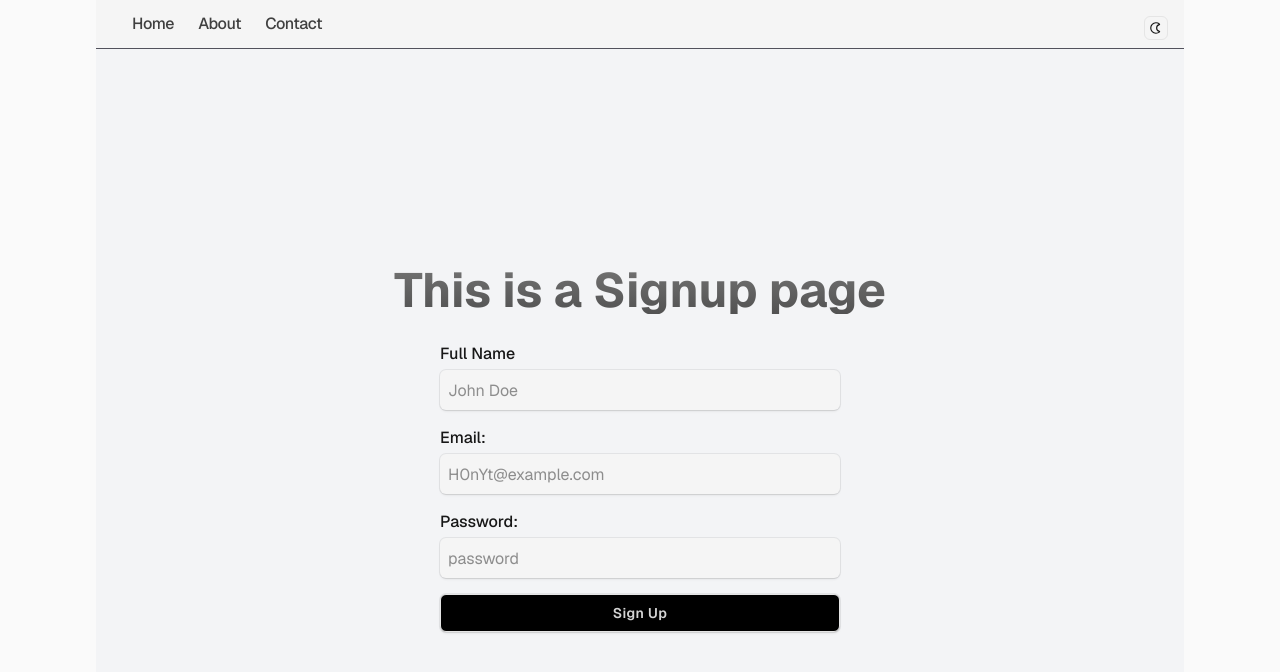
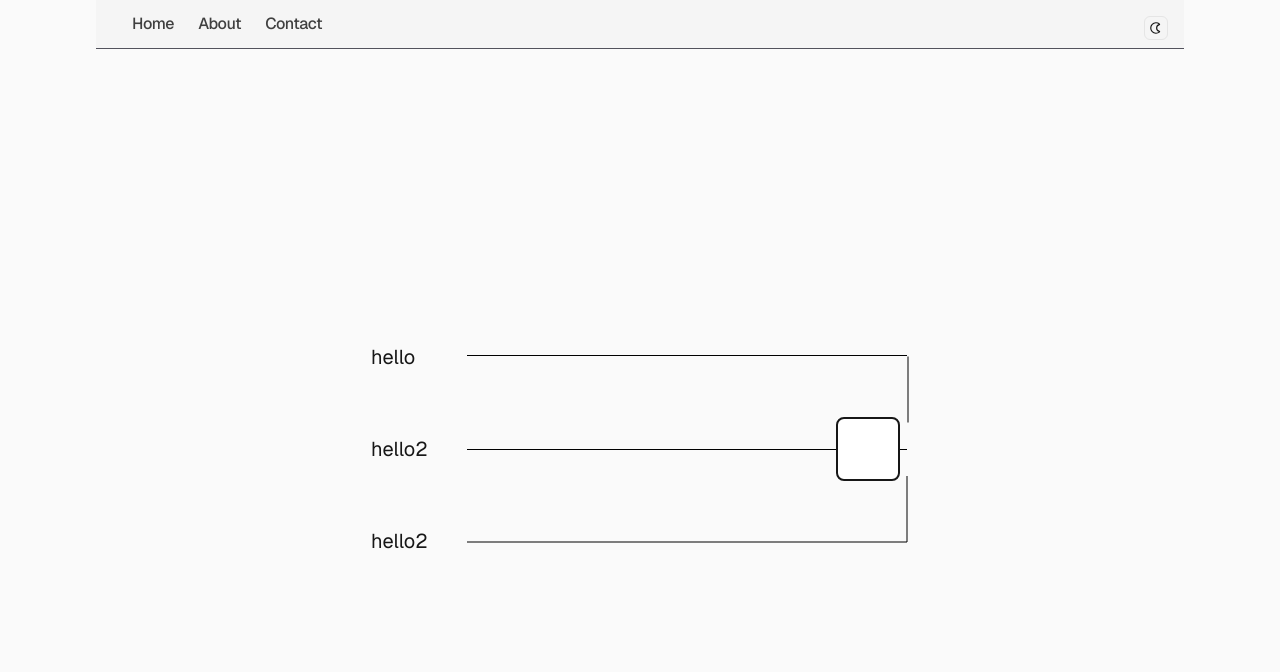
Before and after one commit to Vaskar-Bhattacharjee/Some-Tailwind-practice, a Next.js app: page / in a window 1280 px wide. Shown: the top 672 px of the page. Built offline with nearby package versions, Linux system fonts and the light colour scheme.

Commit message:
Add SVG element tried to design it

```diff
--- a/package.json
+++ b/package.json
@@ -10,6 +10,7 @@
   },
   "dependencies": {
     "clsx": "^2.1.1",
+    "framer-motion": "^12.23.24",
     "lucide-react": "^0.553.0",
     "next": "16.0.3",
     "next-theme": "^0.1.5",
--- /dev/null
+++ b/src/app/component/svg-practice.tsx
@@ -0,0 +1,122 @@
+// import { motion } from 'framer-motion'
+function SvgPractice() {
+  return (
+    <div className='w-full h-full flex justify-center items-center relative  '>
+
+        {/*  problem Div Starts */}
+        <div className="w-1/2   flex justify-center items-center  relative  py-18">
+            <div className='flex flex-col justify-between  items-center '>
+                <div className='flex  w-full  justify-start items-center'>
+                    <p className='w-20 mb-16 text-xl '>hello</p>
+                    <TopSvg className='ml-4'/>
+                </div>
+                <div className='flex  w-full  justify-start items-center'>
+                    <p className='text-xl w-20'> hello2</p>
+                    <MiddleSvg  className='ml-4 '/>
+                </div>
+                <div className='flex  w-full justify-start items-end '>
+                        <p className='w-20 mt-16 text-xl'> hello2</p>
+                        <BottomSvg  className='ml-4 mb-3 '/>
+                </div>
+            </div>
+
+       <div className="size-16 border-2 rounded-lg absolute right-3 z-20 bg-white "></div>
+        </div>
+        {/*  problem Div ends */}
+
+
+
+    </div>
+  )
+}
+
+export default SvgPractice
+
+
+
+const TopSvg = ({...props}) => (
+    <svg
+    width="442"
+    height="68"
+    viewBox="0 0 442 68"
+    fill="none"
+    xmlns="http://www.w3.org/2000/svg"
+    {...props}>
+    <path d="M441.5 67.5H440.5V1.5H441.5V67.5ZM440 1H0V0H440V1Z" fill="black"/>
+    </svg>
+
+)
+const MiddleSvg = ({...props}) => (
+    <svg
+    width="440"
+    height="1"
+    viewBox="0 0 440 1"
+    fill="none"
+    xmlns="http://www.w3.org/2000/svg"
+    {...props}>
+        <path d="M0 0.5H440" stroke="black"/>
+    </svg>
+)
+
+const BottomSvg = ({...props}) => (
+    <svg
+    width="441"
+    height="67"
+    viewBox="0 0 441 67"
+    fill="none"
+    xmlns="http://www.w3.org/2000/svg"
+    {...props}>
+    <path d="M440.5 66H440V66.5H0V65.5H439.5V0H440.5V66Z" fill="black"/>
+    </svg>
+
+)
+
+
+
+
+
+
+// const SVG = () => (
+// <motion.svg
+
+// xmlns="http://www.w3.org/2000/svg"
+// width="100"
+// height="100"
+// viewBox="0 0 24 24"
+// fill=""
+// stroke="none">
+
+// <path
+// stroke="none"
+// d="M0 0h24v24H0z"
+// fill="none"/>
+
+// <motion.path
+// variants={{
+//     animate: {
+//         x: [0, -4, 4, 0],
+
+//     }
+
+// }}
+// transition={{
+//     duration: 0.6,
+//     ease: "easeInOut",
+// }}
+// d="M14.235 19c.865 0 1.322 1.024 .745 1.668a3.992 3.992 0 0 1 -2.98 1.332a3.992 3.992 0 0 1 -2.98 -1.332c-.552 -.616 -.158 -1.579 .634 -1.661l.11 -.006h4.471z"
+// />
+// <motion.path
+// variants={{
+//     animate: {
+//         rotate: [0, 20 , -20, 0]
+//     }
+// }}
+// transition={{
+//     duration: 0.6,
+//     ease: "easeInOut",
+// }}
+// d="M12 2c1.358 0 2.506 .903 2.875 2.141l.046 .171l.008 .043a8.013 8.013 0 0 1 4.024 6.069l.028 .287l.019 .289v2.931l.021 .136a3 3 0 0 0 1.143 1.847l.167 .117l.162 .099c.86 .487 .56 1.766 -.377 1.864l-.116 .006h-16c-1.028 0 -1.387 -1.364 -.493 -1.87a3 3 0 0 0 1.472 -2.063l.021 -.143l.001 -2.97a8 8 0 0 1 3.821 -6.454l.248 -.146l.01 -.043a3.003 3.003 0 0 1 2.562 -2.29l.182 -.017l.176 -.004z"
+// />
+// </motion.svg>
+
+// )
--- a/src/app/page.tsx
+++ b/src/app/page.tsx
@@ -1,13 +1,13 @@
 'use client';
-import SignUp from './component/SignUp';
+import SvgPractice from './component/svg-practice';
 export default function Home() {
 
 
 
   return (
     <div className="h-screen flex items-center max-w-7xl mx-auto   ">
-      <SignUp />
 
+      <SvgPractice />
     </div>
 
   )
```
Also changed, not shown: 1 other file (tests, documents, lock files or other folders).
